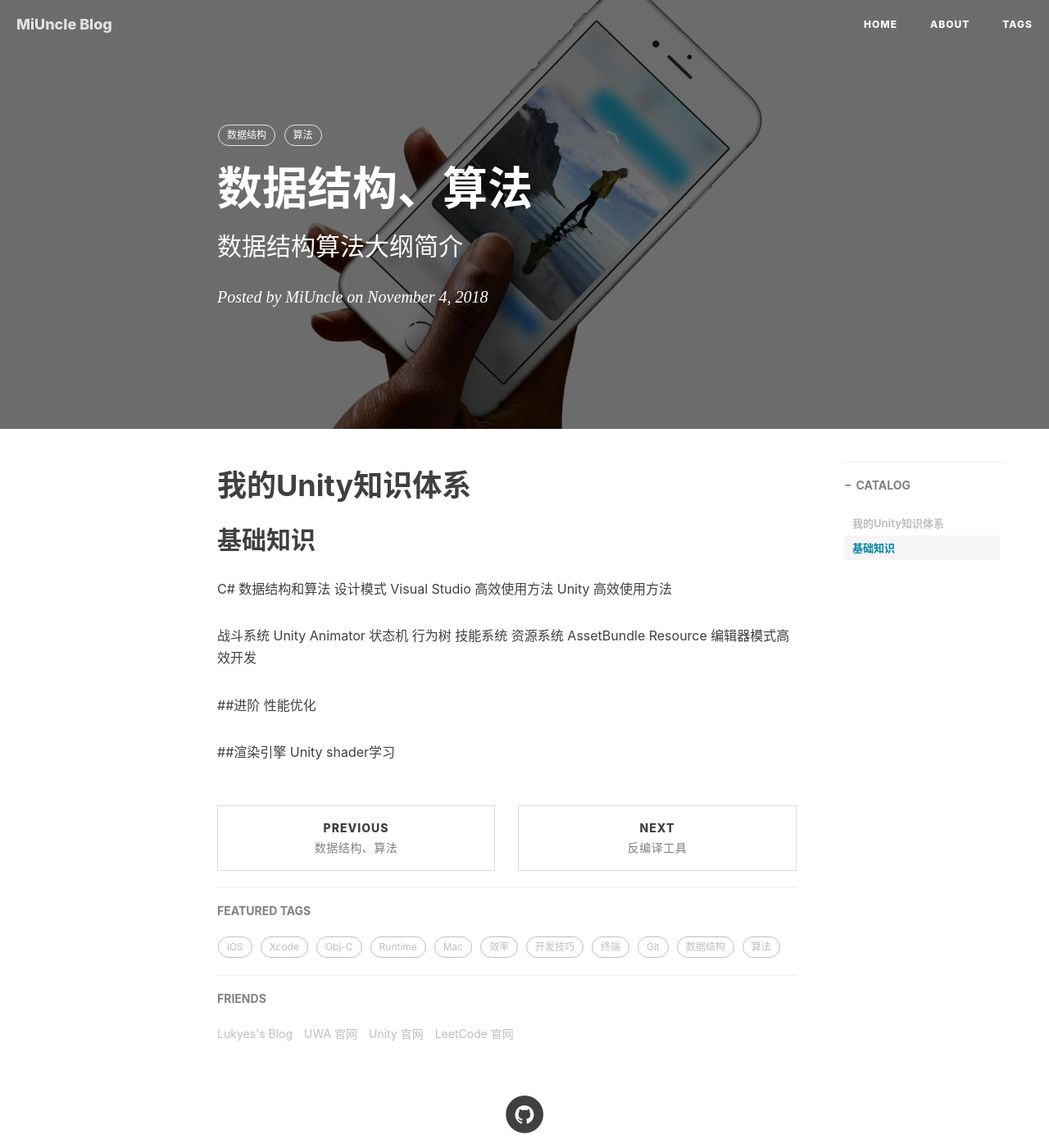
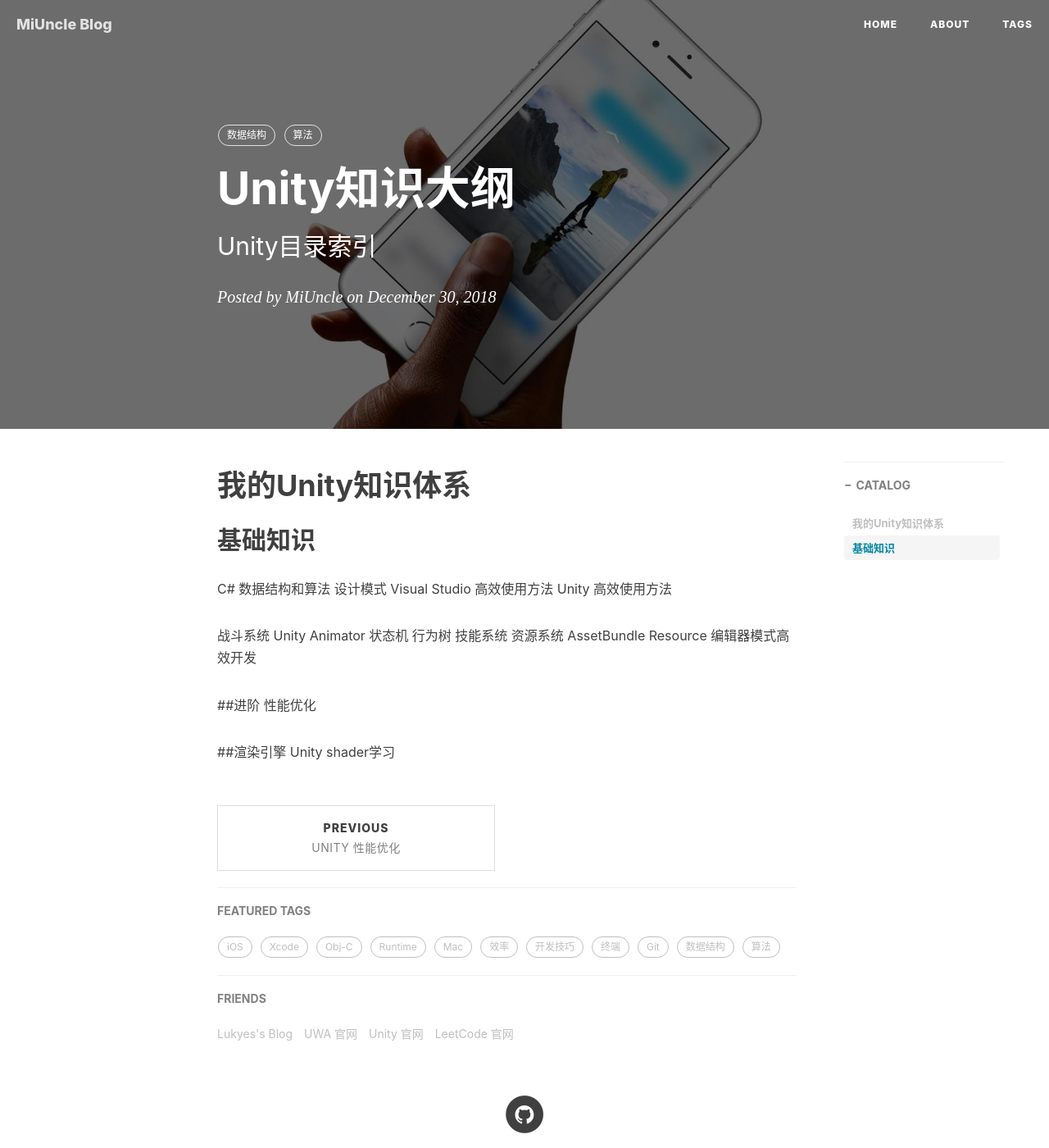
Before and after one commit to DuPrince/DuPrince.github.io, a Jekyll site: the page built from _posts/2018-12-30-我的Unity 知识体系.md, in a window 1280 px wide and 1400 px high. Shown: the whole window at 82% size. Built offline with Jekyll 4.4.1, drawn with Linux system fonts in a browser that asks for light colours; nearby versions of some CDN libraries; comment, search, counter and statistics services are not loaded.

Commit message:
修改错误的名字

```diff
--- a/_posts/2018-12-30-我的Unity 知识体系 .md
+++ b/_posts/2018-12-30-我的Unity 知识体系.md
@@ -1,8 +1,8 @@
 ---
 layout:     post
-title:      数据结构、算法
-subtitle:   数据结构算法大纲简介
-date:       2018-11-04
+title:      Unity知识大纲
+subtitle:   Unity目录索引
+date:       2018-12-30
 author:     MiUncle
 header-img: img/post-bg-ios9-web.jpg
 catalog: true
```
